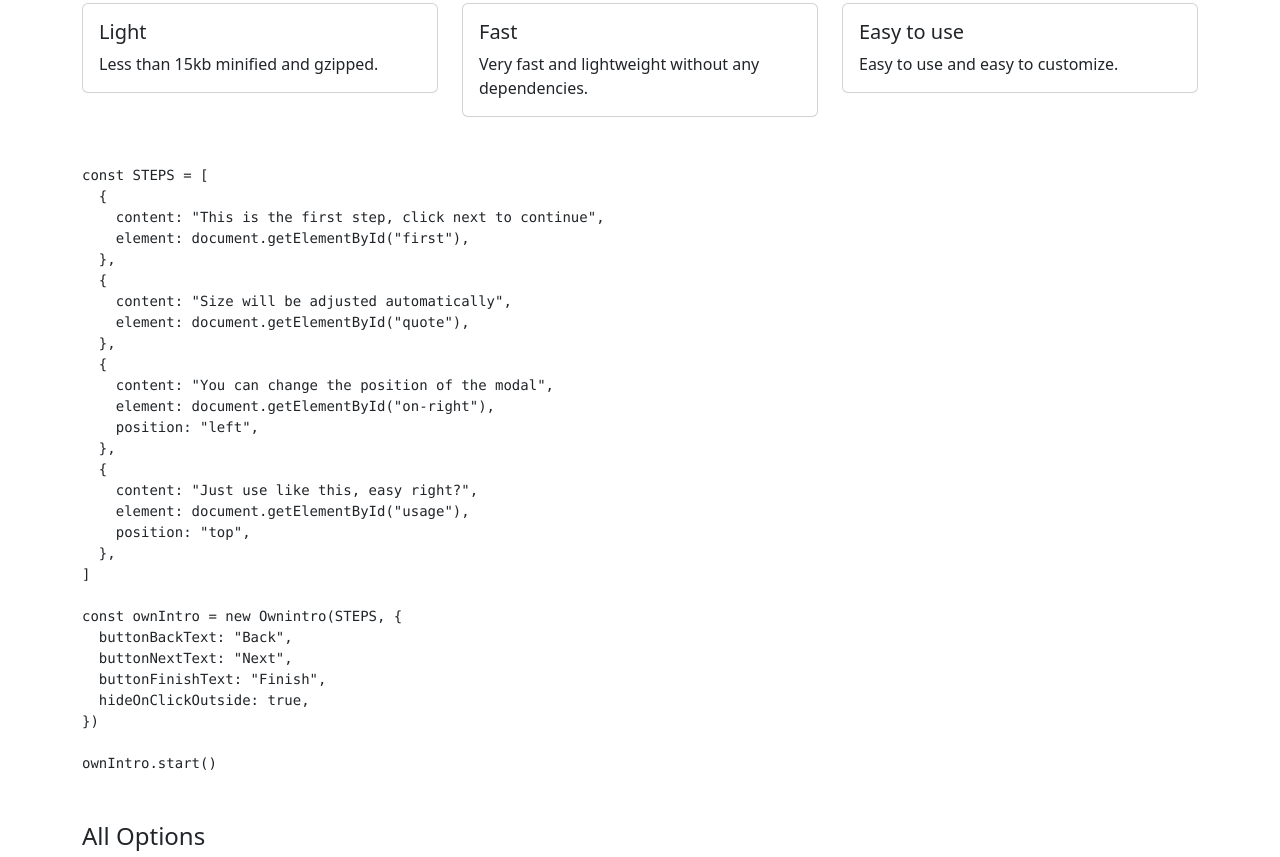
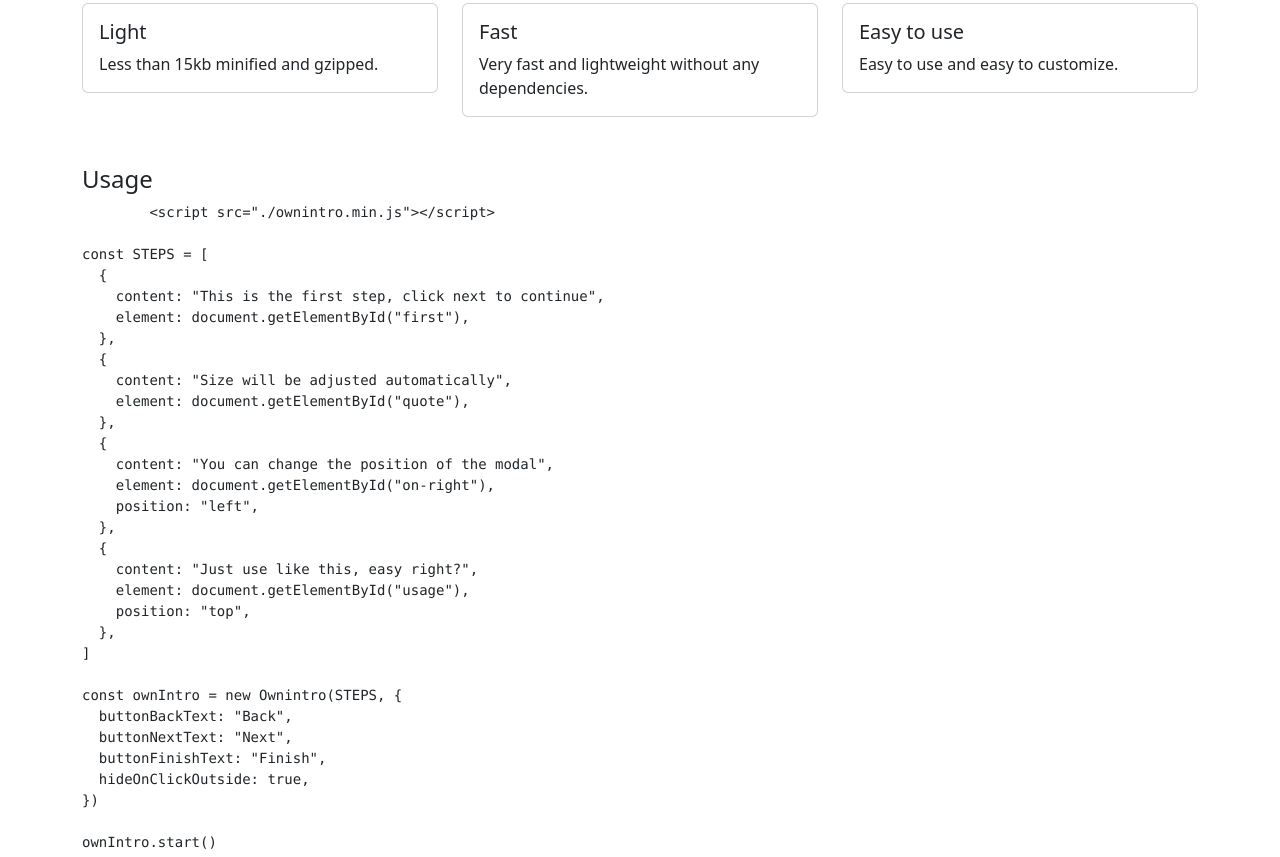
Before and after one commit to rahmatagungj/ownintro, a plain HTML site: page docs/index.html in a window 1280 px wide. Shown: the part 536-1393 px from the top of the page. Drawn offline with nearby package versions, Linux system fonts and the light colour scheme; a script that the page names is missing; a small style sheet from the web is missing.

Commit message:
add usage text

```diff
--- a/docs/index.html
+++ b/docs/index.html
@@ -111,7 +111,11 @@
           </div>
         </div>
       </div>
-      <pre class="mt-5" id="usage">
+      <h4 class="mt-5">Usage</h4>
+      <pre class="mb-0 pb-0">
+        <code class="language-html">&lt;script src="./ownintro.min.js"&gt;&lt;/script&gt;</code>
+      </pre>
+      <pre id="usage">
 <code class="language-javascript">const STEPS = [
   {
     content: "This is the first step, click next to continue",
```
